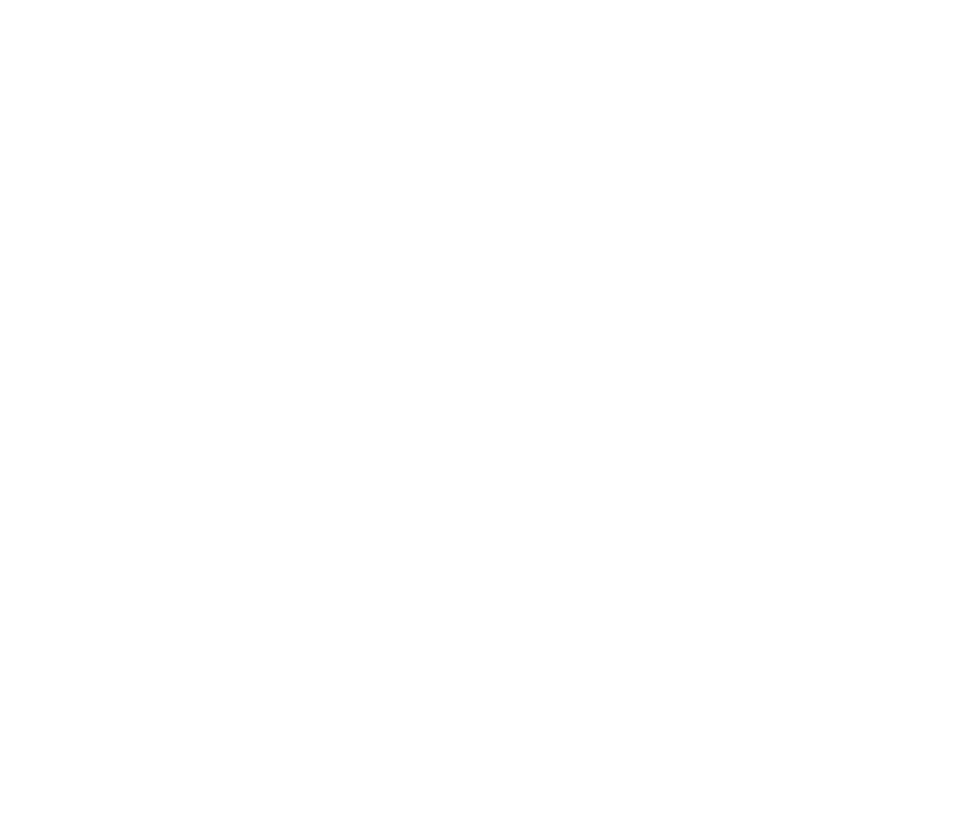
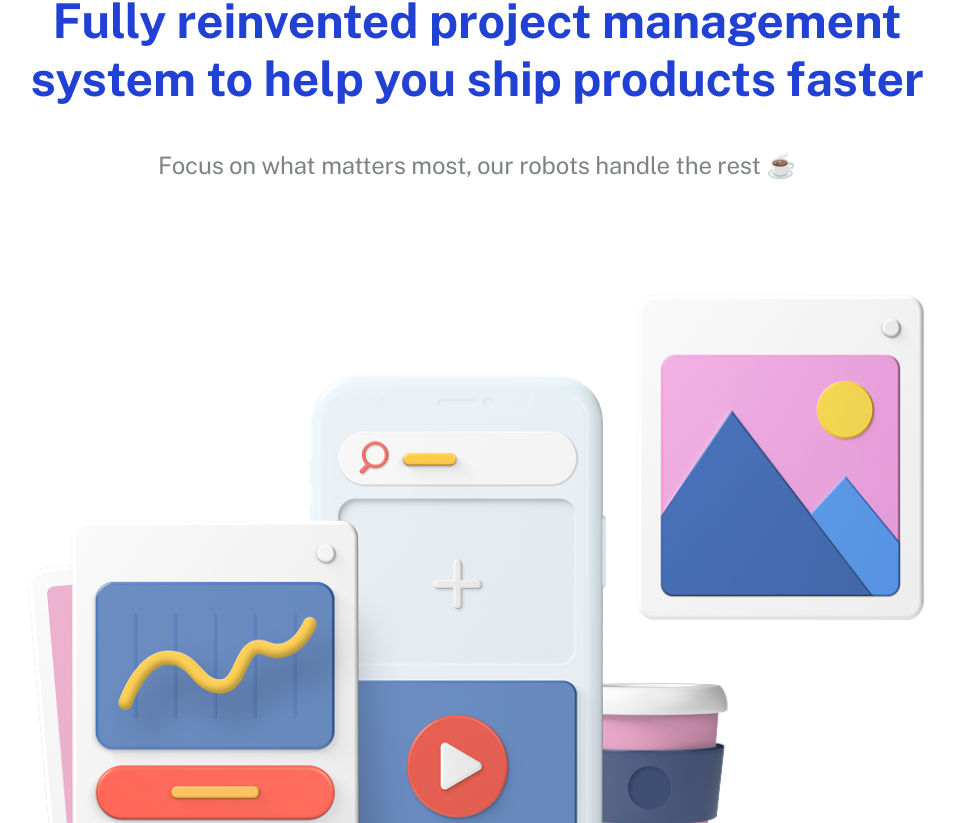
Before and after one commit to MrAghaei/7host-interveiw-task, a Next.js app: page / in a window 1280 px wide. Shown: the part 3237-4060 px from the top of the page, without its empty margins (163-1118 px from the left). Before the commit the page ends 3133 px from the top, so only its background shows below. Built offline with nearby package versions, Linux system fonts and the light colour scheme.

Commit message:
[#8-IMPLEMENT] add highlight feature section (#10)

```diff
--- /dev/null
+++ b/src/(Components)/HighlightFeature/HighlightFeature.tsx
@@ -0,0 +1,29 @@
+import Image from "next/image";
+
+function HighlightFeature() {
+  return (
+    <div
+      className="container d-flex flex-column align-items-center text-center mt-custom-24 gap-custom-24"
+      style={{ maxWidth: "950px" }}
+    >
+      <div className="d-flex flex-column gap-custom-8">
+        <h1 className="text-custom-primary fw-bolder fs-custom-12">
+          Fully reinvented project management system to help you ship products
+          faster
+        </h1>
+        <p className="text-custom-light-text2 fs-4">
+          Focus on what matters most, our robots handle the rest ☕️
+        </p>
+      </div>
+
+      <Image
+        src={"/highlightFeature.png"}
+        alt={"highlight feature"}
+        width={940}
+        height={700}
+      />
+    </div>
+  );
+}
+
+export default HighlightFeature;
--- a/src/app/globals.scss
+++ b/src/app/globals.scss
@@ -33,7 +33,11 @@
   custom-24: 96px,
   custom-25: 100px,
 );
+$custom-font-sizes: (
+  custom-12: 48px,
+);
 
+$font-sizes: map-merge($font-sizes, $custom-font-sizes);
 $spacers: map-merge($spacers, $custom-spacers);
 $theme-colors: map-merge($theme-colors, $custom-colors);
 
@@ -47,3 +51,16 @@
     background-color: $value !important;
   }
 }
+
+//region custom style
+* {
+  padding: 0;
+  margin: 0;
+}
+body {
+  letter-spacing: -0.01em;
+}
+.fw-bolder {
+  font-weight: 900 !important;
+}
+//endregion
--- a/src/app/page.tsx
+++ b/src/app/page.tsx
@@ -3,6 +3,7 @@
 import MiniFeature from "@/(Components)/MiniFeature/MiniFeature";
 import BigFeature from "@/(Components)/BigFeature/BigFeature";
 import Slider from "@/(Components)/Slider/Slider";
+import HighlightFeature from "@/(Components)/HighlightFeature/HighlightFeature";
 
 export default function Home() {
   //region data
@@ -43,6 +44,7 @@
         <BigFeature key={data.id} data={data} />
       ))}
       <Slider />
+      <HighlightFeature />
     </>
   );
 }
```
Also changed, not shown: public/highlightFeature.png (added).
